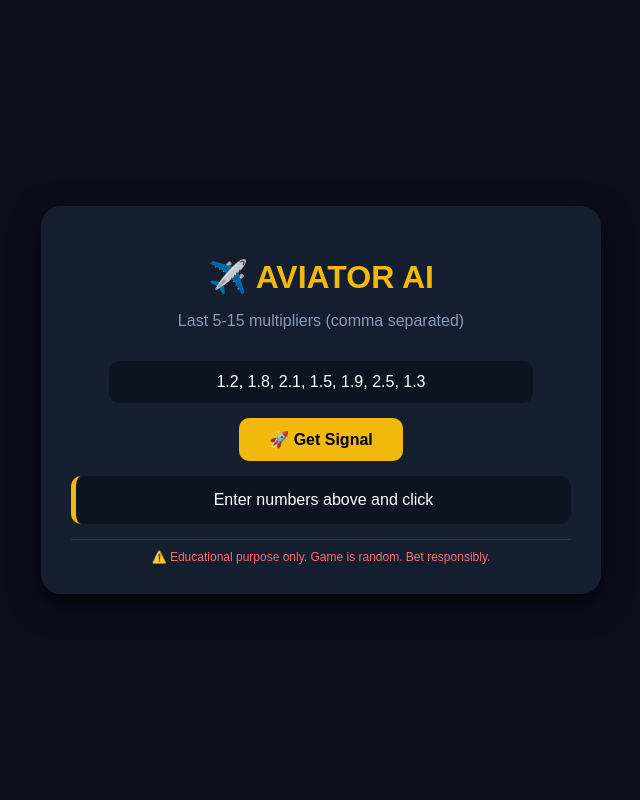
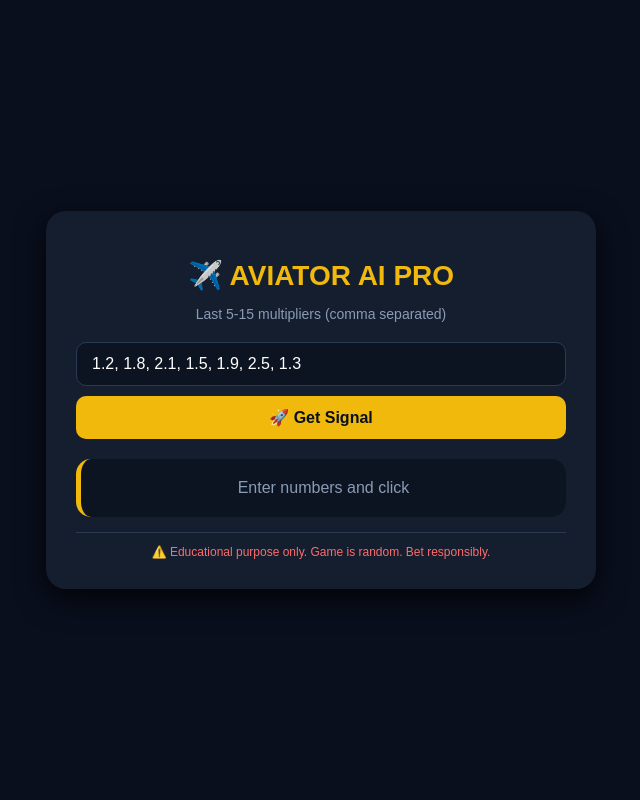
Before and after one commit to mubeen03-here/aviator-signal-api, a Flask app: page / in a window 1280 px wide. Shown: the whole page, without its empty margins (319-959 px from the left). Run offline with Flask 3, Linux system fonts and the light colour scheme.

Commit message:
Update HTML structure and styles for Aviator AI Pro

```diff
--- a/templates/index.html
+++ b/templates/index.html
@@ -1,17 +1,38 @@
 <!DOCTYPE html>
 <html>
-<head><title>Aviator Signal</title>
+<head><title>Aviator AI Pro</title>
 <style>
-*{font-family:sans-serif;}body{background:#0a0f1e;color:#fff;display:flex;justify-content:center;align-items:center;height:100vh;margin:0;}.container{background:#151e2f;padding:30px;border-radius:20px;width:90%;max-width:500px;text-align:center;box-shadow:0 10px 30px rgba(0,0,0,0.8);}h1{color:#f0b90b;margin-bottom:5px;}input{padding:12px;width:80%;border-radius:10px;border:none;margin:15px 0;background:#0d1421;color:#fff;text-align:center;font-size:16px;}button{background:#f0b90b;padding:12px 30px;border:none;border-radius:10px;font-weight:bold;font-size:16px;cursor:pointer;transition:0.3s;}button:hover{background:#d4a20a;}.result{background:#0d1421;padding:15px;border-radius:10px;margin-top:15px;border-left:5px solid #f0b90b;}.signal{font-size:28px;font-weight:bold;}.exit{color:#f0b90b;font-size:22px;margin:5px 0;}.warning{color:#ff6b6b;font-size:12px;margin-top:15px;border-top:1px solid #2a3a55;padding-top:10px;}
+*{font-family:sans-serif;box-sizing:border-box;}
+body{background:#0a0f1e;color:#fff;display:flex;justify-content:center;align-items:center;min-height:100vh;margin:0;padding:20px;}
+.container{background:#151e2f;padding:30px;border-radius:20px;max-width:550px;width:100%;box-shadow:0 10px 30px rgba(0,0,0,0.8);}
+h1{color:#f0b90b;text-align:center;margin-bottom:5px;font-size:28px;}
+.sub{color:#8a9bb5;text-align:center;margin-bottom:20px;font-size:14px;}
+.input-area{display:flex;flex-direction:column;gap:10px;margin-bottom:20px;}
+.input-area input{padding:12px 15px;border-radius:10px;border:1px solid #2a3a55;background:#0d1421;color:#fff;font-size:16px;width:100%;}
+.input-area button{padding:12px;background:#f0b90b;color:#0a0f1e;border:none;border-radius:10px;font-weight:bold;font-size:16px;cursor:pointer;transition:0.3s;width:100%;}
+.input-area button:hover{background:#d4a20a;}
+.result-box{background:#0d1421;border-radius:15px;padding:20px;margin-top:15px;border-left:5px solid #f0b90b;}
+.signal{font-size:28px;font-weight:bold;margin:5px 0;}
+.exit{color:#f0b90b;font-size:24px;margin:5px 0;}
+.suggestion{background:#1a2538;padding:10px;border-radius:8px;margin:8px 0;color:#b0c4de;font-size:14px;}
+.stats-grid{display:flex;justify-content:space-between;margin-top:15px;background:#0a0f1e;padding:12px;border-radius:10px;}
+.stats-grid span{color:#8a9bb5;font-size:13px;}
+.stats-grid strong{color:#fff;display:block;font-size:18px;}
+.warning{color:#ff6b6b;font-size:12px;text-align:center;margin-top:15px;border-top:1px solid #2a3a55;padding-top:12px;}
+.bet-btn{background:#1a2538;padding:10px;border-radius:8px;text-align:center;margin-top:10px;border:1px dashed #f0b90b;color:#f0b90b;font-size:14px;}
 </style>
 </head>
 <body>
 <div class="container">
-<h1>✈️ AVIATOR AI</h1>
-<p style="color:#8a9bb5;">Last 5-15 multipliers (comma separated)</p>
+<h1>✈️ AVIATOR AI PRO</h1>
+<p class="sub">Last 5-15 multipliers (comma separated)</p>
+<div class="input-area">
 <input type="text" id="history" value="1.2, 1.8, 2.1, 1.5, 1.9, 2.5, 1.3">
 <button onclick="getSignal()">🚀 Get Signal</button>
-<div class="result" id="result">Enter numbers above and click</div>
+</div>
+<div id="result" class="result-box">
+<div style="color:#8a9bb5;text-align:center;">Enter numbers and click</div>
+</div>
 <div class="warning">⚠️ Educational purpose only. Game is random. Bet responsibly.</div>
 </div>
 <script>
@@ -19,18 +40,36 @@ async function getSignal(){
  const input=document.getElementById('history').value;
  const numbers=input.split(',').map(n=>parseFloat(n.trim())).filter(n=>!isNaN(n));
  if(numbers.length<3){alert('Enter at least 3 numbers!'); return;}
- const res=await fetch('/api/signal',{method:'POST',headers:{'Content-Type':'application/json'},body:JSON.stringify({history:numbers})});
+
+ document.getElementById('result').innerHTML='<div style="color:#8a9bb5;">⏳ Analyzing...</div>';
+
+ const res=await fetch('/api/signal',{
+  method:'POST',
+  headers:{'Content-Type':'application/json'},
+  body:JSON.stringify({history:numbers})
+ });
  const data=await res.json();
- if(data.error){document.getElementById('result').innerHTML=`<div style="color:red;">${data.error}</div>`; return;}
- document.getElementById('result').innerHTML=`
+ if(data.error){document.getElementById('result').innerHTML=`<div style="color:#ff6b6b;">${data.error}</div>`; return;}
+
+ let html=`
  <div class="signal">${data.action}</div>
- <div class="exit">Exit at: ${data.exit_at}x</div>
- <div style="color:#b0c4de;font-size:14px;">📌 ${data.reason}</div>
- <div style="display:flex;justify-content:space-around;margin-top:12px;background:#0a0f1e;padding:10px;border-radius:8px;">
-   <span>Avg: <strong>${data.stats.avg}x</strong></span>
-   <span>Last: <strong>${data.stats.last}x</strong></span>
-   <span>Rounds: <strong>${data.stats.total}</strong></span>
- </div>`;
+ <div class="exit">🎯 Exit: ${data.exit_at}x</div>
+ <div style="color:#b0c4de;font-size:14px;margin:5px 0;">📌 ${data.reason}</div>
+ <div style="margin-top:10px;">`;
+
+ data.suggestions.forEach(s => {
+  html += `<div class="suggestion">${s}</div>`;
+ });
+
+ html += `</div>
+ <div class="stats-grid">
+  <div><span>Avg</span><strong>${data.stats.avg}x</strong></div>
+  <div><span>Last</span><strong>${data.stats.last}x</strong></div>
+  <div><span>Rounds</span><strong>${data.stats.total}</strong></div>
+ </div>
+ <div class="bet-btn">💡 Suggested Bet: ${Math.round(100 + Math.random() * 100)} PKR</div>`;
+
+ document.getElementById('result').innerHTML=html;
 }
 </script>
 </body>
```
